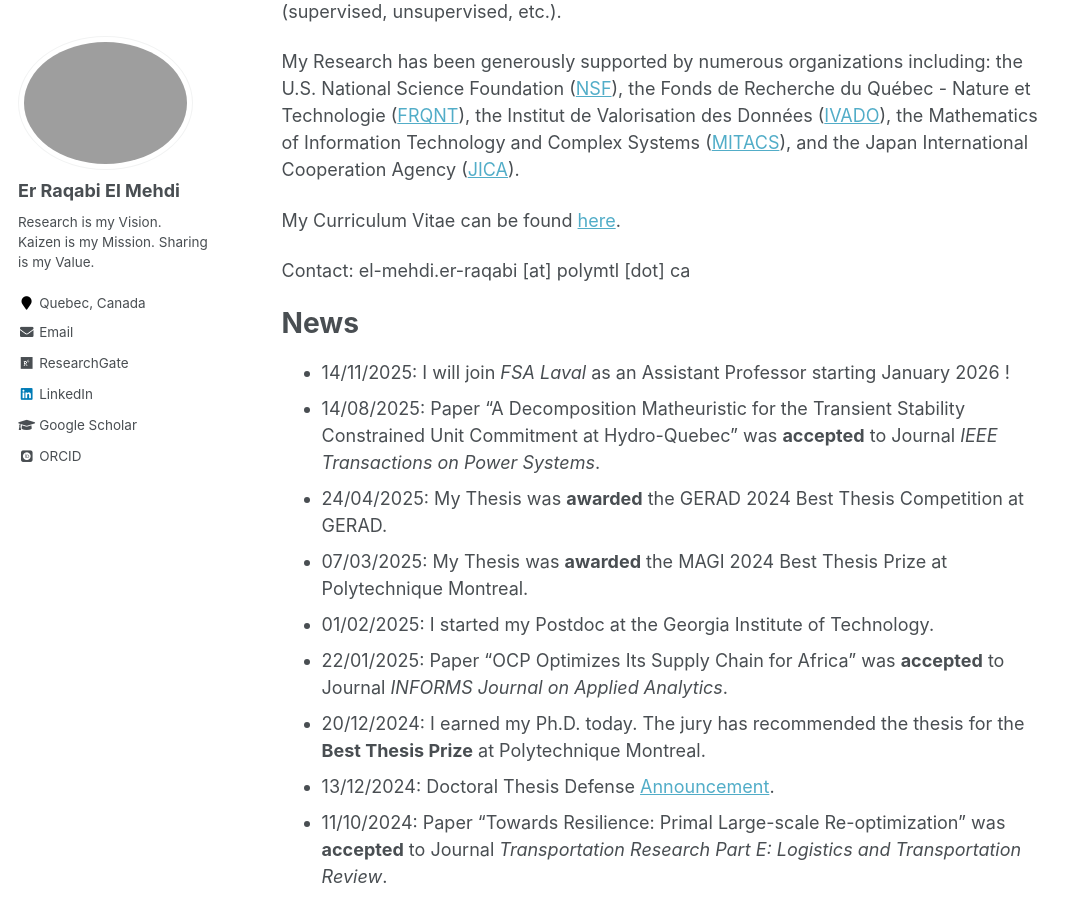
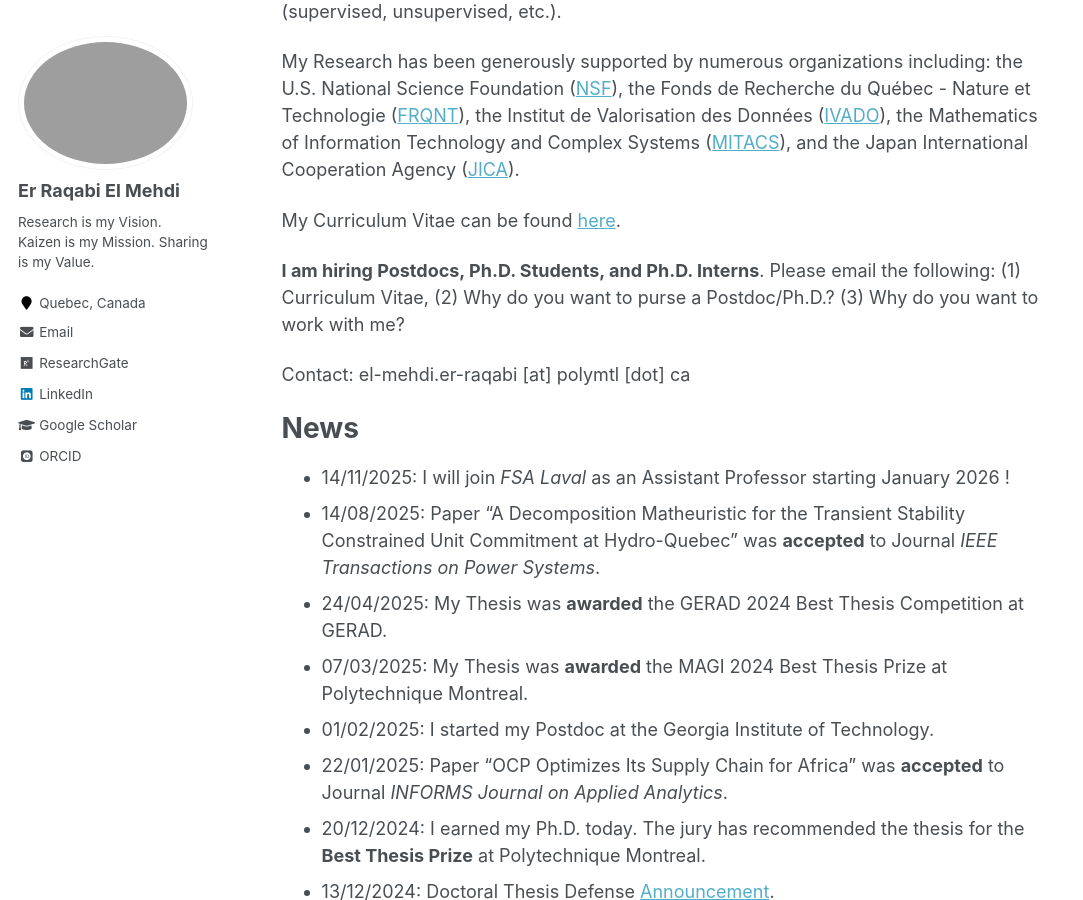
Before and after one commit to RqbMedi/rqbmedi.github.io, a Jekyll site: the page built from _pages/about.md, in a window 1280 px wide and 900 px high, scrolled down 680 px. Shown: the whole window, without its empty margins (0-1083 px from the left). Built offline with Jekyll 4.4.1, drawn with Linux system fonts in a browser that asks for light colours; some web fonts are replaced.

Commit message:
Update about.md

```diff
--- a/_pages/about.md
+++ b/_pages/about.md
@@ -14,6 +14,8 @@ My research focuses on primal techniques for large-scale optimization. Specifica
 My Research has been generously supported by numerous organizations including: the U.S. National Science Foundation ([NSF](https://www.nsf.gov/)), the Fonds de Recherche du Québec - Nature et Technologie ([FRQNT](https://frq.gouv.qc.ca/en/)), the Institut de Valorisation des Données ([IVADO](https://ivado.ca/en/)), the Mathematics of Information Technology and Complex Systems ([MITACS](https://www.mitacs.ca/)), and the Japan International Cooperation Agency ([JICA](https://www.jica.go.jp/english/)).
 
 My Curriculum Vitae can be found [here](http://rqbmedi.github.io/files/CV.pdf).
+
+**I am hiring Postdocs, Ph.D. Students, and Ph.D. Interns**. Please email the following: (1) Curriculum Vitae, (2) Why do you want to purse a Postdoc/Ph.D.? (3) Why do you want to work with me?
 
 Contact: el-mehdi.er-raqabi [at] polymtl [dot] ca
 
```
